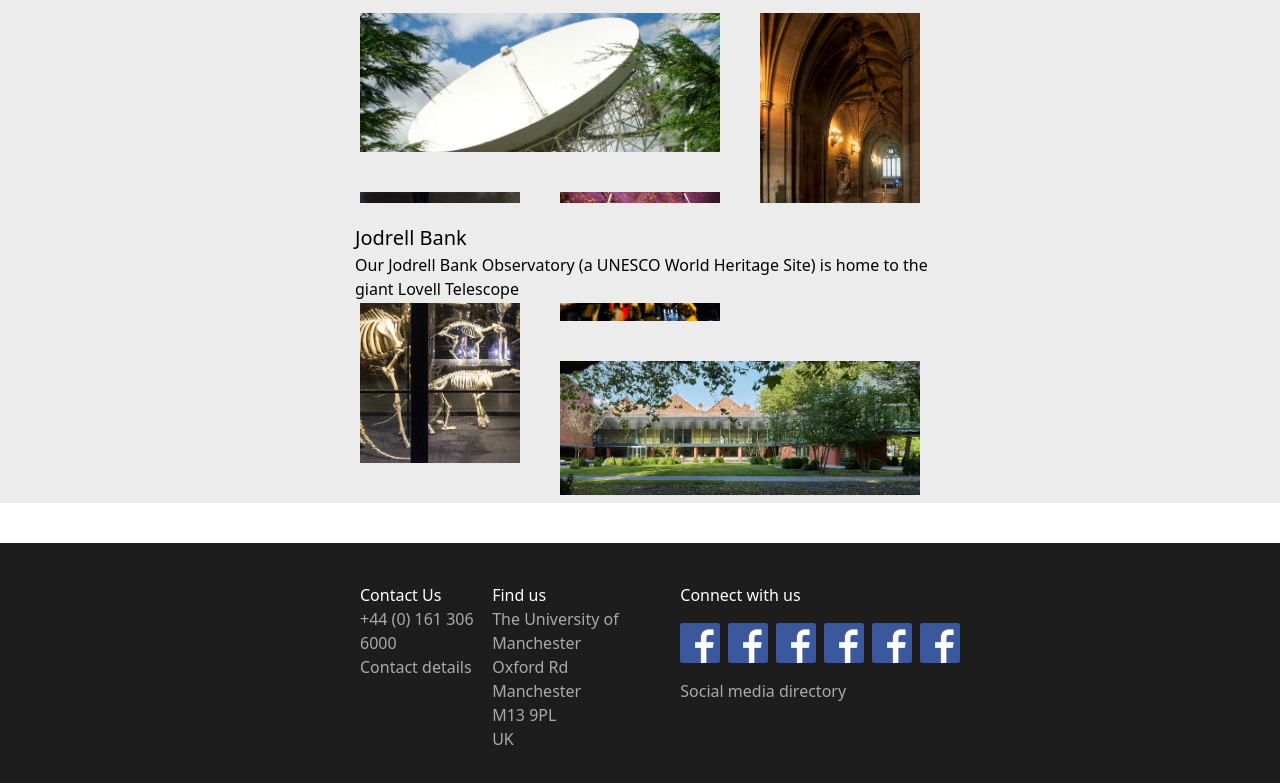
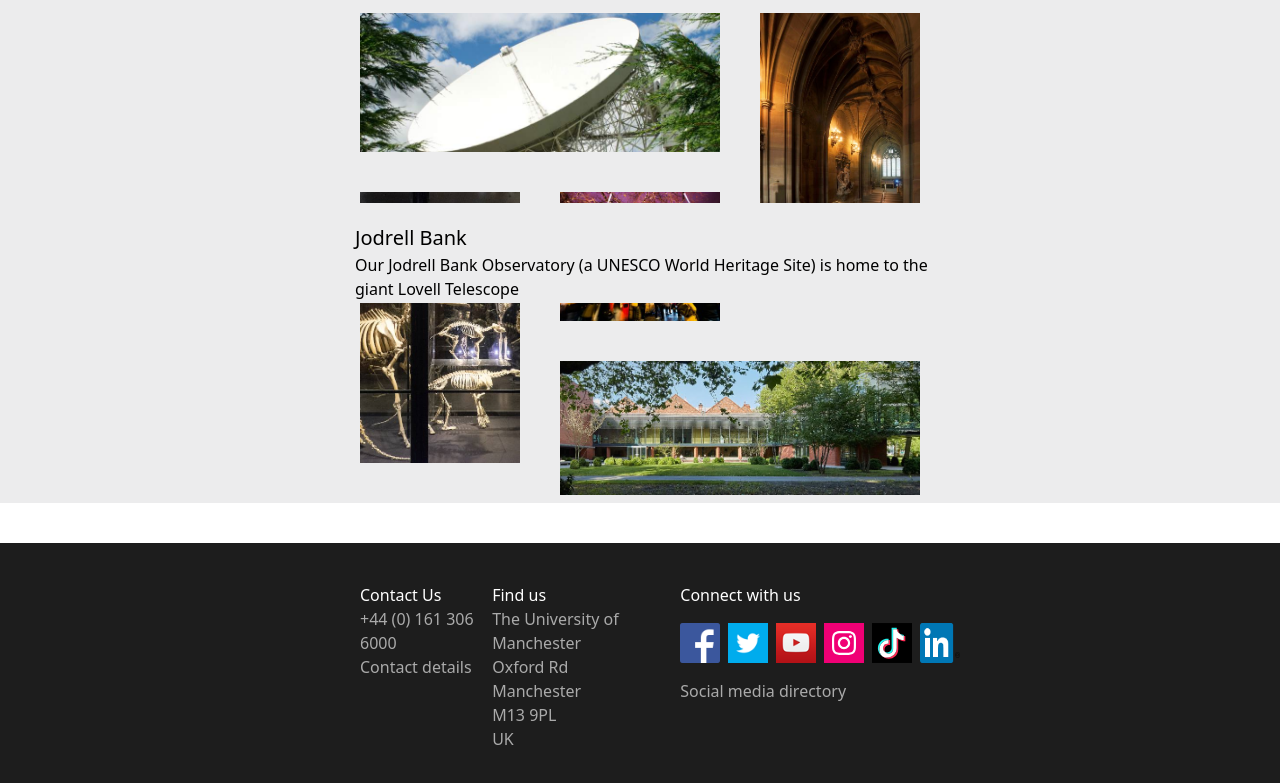
Before and after one commit to Moussa-Kalam/university-of-manchester-clone, a website: page index.html in a window 1280 px wide. Shown: the part 1821-2604 px from the top of the page. Drawn offline with Linux system fonts and the light colour scheme.

Commit message:
feat: Working on footer

```diff
--- a/index.html
+++ b/index.html
@@ -327,34 +327,36 @@
               class="h-[40px] w-[40px]"
             />
             <img
-              src="./img/icon-facebook-50.png"
-              alt="facebook icon"
+              src="./img/icon-twitter-50.png"
+              alt="twitter icon"
               class="h-[40px] w-[40px]"
             />
             <img
-              src="./img/icon-facebook-50.png"
-              alt="facebook icon"
+              src="./img/icon-youtube-50.png"
+              alt="youtube icon"
               class="h-[40px] w-[40px]"
             />
             <img
-              src="./img/icon-facebook-50.png"
-              alt="facebook icon"
+              src="./img/icon-instagram-50.svg"
+              alt="icon-instagram-50 icon"
               class="h-[40px] w-[40px]"
             />
             <img
-              src="./img/icon-facebook-50.png"
-              alt="facebook icon"
+              src="./img/icon-tiktok.svg"
+              alt="tiktok icon"
               class="h-[40px] w-[40px]"
             />
             <img
-              src="./img/icon-facebook-50.png"
-              alt="facebook icon"
+              src="./img/icon-linkedin-R-54.png"
+              alt="icon-linkedin-R-54 icon"
               class="h-[40px] w-[40px]"
             />
           </div>
           <p class="text-[#AAAAAA]">Social media directory</p>
         </div>
       </section>
+
+      <section></section>
     </footer>
   </body>
 </html>
```
Also changed, not shown: img/icon-instagram-50.svg (added), img/icon-linkedin-R-54.png (added), img/icon-tiktok.svg (added), img/icon-twitter-50.png (added), img/icon-youtube-50.png (added).
